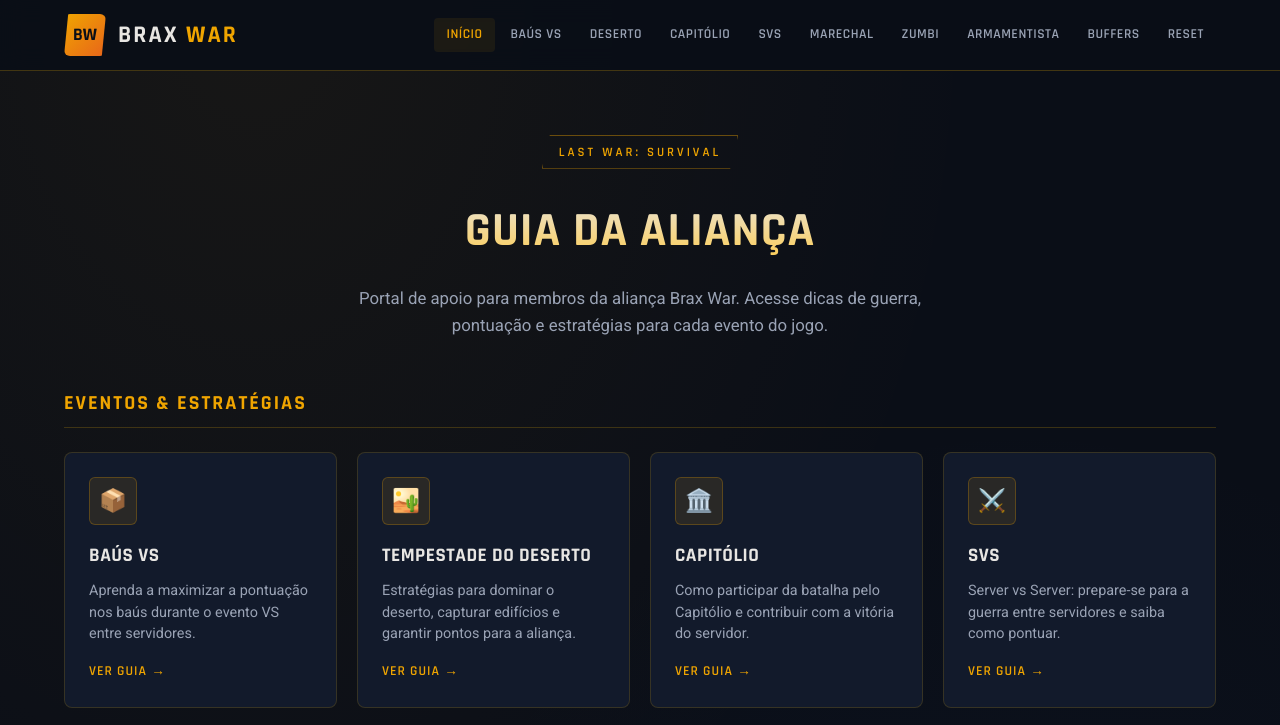
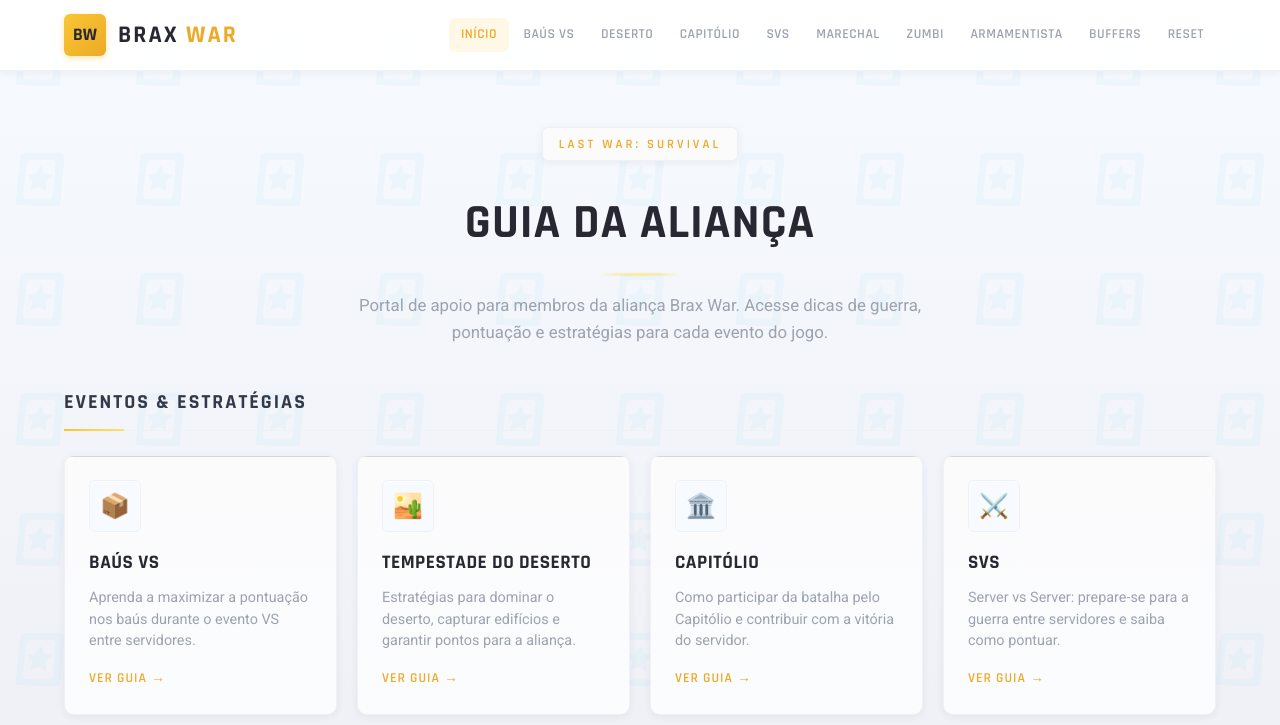
Before and after one commit to BraxWar/braxwar.github.io, a plain HTML site: page index.html in a window 1280 px wide. Shown: the top 725 px of the page. Drawn offline with Linux system fonts and the light colour scheme.

Commit message:
Atualiza tema para fundo claro e cards no estilo dos sites oficiais Last War
Co-authored-by: Cursor <cursoragent@cursor.com>

```diff
--- a/css/style.css
+++ b/css/style.css
@@ -1,20 +1,31 @@
-/* Brax War — tema inspirado em Last War: Survival */
-@import url('https://fonts.googleapis.com/css2?family=Rajdhani:wght@400;500;600;700&family=Roboto:wght@300;400;500&display=swap');
+/* Brax War — tema alinhado aos sites oficiais Last War (store / id) */
+@import url('https://fonts.googleapis.com/css2?family=Rajdhani:wght@400;500;600;700&family=Roboto:wght@300;400;500;700&display=swap');
 
 :root {
-  --bg-dark: #0a0e17;
-  --bg-card: #121a2b;
-  --bg-card-hover: #1a2540;
-  --border-gold: #c8960c;
-  --gold: #f0a500;
-  --gold-light: #ffc940;
-  --orange: #e8651a;
-  --text-primary: #e8e6e3;
-  --text-secondary: #9aa3b5;
-  --text-muted: #6b7589;
-  --accent-blue: #2a5a9e;
-  --shadow: 0 8px 32px rgba(0, 0, 0, 0.5);
-  --radius: 8px;
+  --bg-page: #f7fafe;
+  --bg-page-alt: #eef0f5;
+  --bg-card: #fbfbfc;
+  --bg-card-inner: #fbfcfe;
+  --bg-card-hover: #ffffff;
+  --border-light: #eef1f5;
+  --border-mid: #e5e7eb;
+  --border-bevel-top: #d7d5da;
+  --gold: #f9c633;
+  --gold-dark: #edaa28;
+  --gold-light: #ffdf70;
+  --gold-gradient: linear-gradient(90deg, transparent, rgba(255, 223, 89, 0.35) 20%, rgba(255, 235, 140, 0.85) 50%, rgba(255, 223, 89, 0.35) 80%, transparent);
+  --text-primary: #282832;
+  --text-secondary: #323949;
+  --text-muted: #9ca3af;
+  --text-light: #b0b4bd;
+  --accent-blue: #5861e9;
+  --footer-bg: #323949;
+  --footer-bg-dark: #2a2830;
+  --shadow-sm: 0 2px 8px rgba(40, 40, 50, 0.06);
+  --shadow-md: 0 4px 16px rgba(40, 40, 50, 0.1);
+  --shadow-lg: 0 8px 24px rgba(40, 40, 50, 0.12);
+  --radius: 10px;
+  --radius-sm: 6px;
 }
 
 *,
@@ -31,13 +42,18 @@ html {
 
 body {
   font-family: 'Roboto', sans-serif;
-  background: var(--bg-dark);
+  background-color: var(--bg-page);
   color: var(--text-primary);
   min-height: 100vh;
   line-height: 1.6;
+  display: flex;
+  flex-direction: column;
   background-image:
-    radial-gradient(ellipse at 20% 0%, rgba(240, 165, 0, 0.06) 0%, transparent 50%),
-    radial-gradient(ellipse at 80% 100%, rgba(42, 90, 158, 0.08) 0%, transparent 50%);
+    url('../assets/img/bg_texture.png'),
+    linear-gradient(180deg, var(--bg-page) 0%, var(--bg-page-alt) 100%);
+  background-repeat: repeat, no-repeat;
+  background-size: 120px 120px, 100% 100%;
+  background-attachment: fixed, fixed;
 }
 
 /* Header */
@@ -45,9 +61,10 @@ body {
   position: sticky;
   top: 0;
   z-index: 100;
-  background: rgba(10, 14, 23, 0.95);
+  background: rgba(255, 255, 255, 0.92);
   backdrop-filter: blur(12px);
-  border-bottom: 1px solid rgba(200, 150, 12, 0.3);
+  border-bottom: 1px solid var(--border-light);
+  box-shadow: var(--shadow-sm);
 }
 
 .header-inner {
@@ -71,16 +88,16 @@ body {
 .logo-icon {
   width: 42px;
   height: 42px;
-  background: linear-gradient(135deg, var(--gold) 0%, var(--orange) 100%);
-  border-radius: 6px;
+  background: linear-gradient(135deg, var(--gold) 0%, var(--gold-dark) 100%);
+  border-radius: var(--radius-sm);
   display: flex;
   align-items: center;
   justify-content: center;
   font-family: 'Rajdhani', sans-serif;
   font-weight: 700;
   font-size: 1.1rem;
-  color: var(--bg-dark);
-  clip-path: polygon(10% 0%, 100% 0%, 90% 100%, 0% 100%);
+  color: var(--text-primary);
+  box-shadow: 0 2px 6px rgba(249, 198, 51, 0.4);
 }
 
 .logo-text {
@@ -89,15 +106,16 @@ body {
   font-size: 1.5rem;
   letter-spacing: 2px;
   text-transform: uppercase;
+  color: var(--text-primary);
 }
 
 .logo-text span {
-  color: var(--gold);
+  color: var(--gold-dark);
 }
 
 .main-nav {
   display: flex;
-  gap: 0.25rem;
+  gap: 0.15rem;
   flex-wrap: wrap;
   justify-content: flex-end;
 }
@@ -109,22 +127,22 @@ body {
   letter-spacing: 0.5px;
   text-transform: uppercase;
   text-decoration: none;
-  color: var(--text-secondary);
+  color: var(--text-muted);
   padding: 0.4rem 0.75rem;
-  border-radius: 4px;
+  border-radius: var(--radius-sm);
   transition: color 0.2s, background 0.2s;
 }
 
 .main-nav a:hover,
 .main-nav a.active {
-  color: var(--gold);
-  background: rgba(240, 165, 0, 0.08);
+  color: var(--gold-dark);
+  background: rgba(249, 198, 51, 0.12);
 }
 
 /* Hero */
 .hero {
   text-align: center;
-  padding: 4rem 1.5rem 3rem;
+  padding: 3.5rem 1.5rem 2.5rem;
   max-width: 800px;
   margin: 0 auto;
 }
@@ -136,11 +154,13 @@ body {
   font-size: 0.8rem;
   letter-spacing: 3px;
   text-transform: uppercase;
-  color: var(--gold);
-  border: 1px solid rgba(240, 165, 0, 0.4);
+  color: var(--gold-dark);
+  background: var(--bg-card);
+  border: 1px solid var(--border-light);
   padding: 0.35rem 1rem;
   margin-bottom: 1.5rem;
-  clip-path: polygon(8px 0%, 100% 0%, calc(100% - 8px) 100%, 0% 100%);
+  border-radius: var(--radius-sm);
+  box-shadow: var(--shadow-sm);
 }
 
 .hero h1 {
@@ -150,14 +170,21 @@ body {
   letter-spacing: 1px;
   text-transform: uppercase;
   margin-bottom: 1rem;
-  background: linear-gradient(180deg, var(--text-primary) 0%, var(--gold-light) 100%);
-  -webkit-background-clip: text;
-  -webkit-text-fill-color: transparent;
-  background-clip: text;
+  color: var(--text-primary);
+}
+
+.hero h1::after {
+  content: '';
+  display: block;
+  width: 80px;
+  height: 3px;
+  margin: 0.75rem auto 0;
+  background: var(--gold-gradient);
+  border-radius: 2px;
 }
 
 .hero p {
-  color: var(--text-secondary);
+  color: var(--text-muted);
   font-size: 1.05rem;
   max-width: 600px;
   margin: 0 auto;
@@ -176,10 +203,21 @@ body {
   font-size: 1.25rem;
   letter-spacing: 2px;
   text-transform: uppercase;
-  color: var(--gold);
+  color: var(--text-secondary);
   margin-bottom: 1.5rem;
-  padding-bottom: 0.5rem;
-  border-bottom: 1px solid rgba(200, 150, 12, 0.25);
+  padding-bottom: 0.75rem;
+  border-bottom: 1px solid var(--border-light);
+  position: relative;
+}
+
+.section-title::after {
+  content: '';
+  position: absolute;
+  bottom: -1px;
+  left: 0;
+  width: 60px;
+  height: 2px;
+  background: linear-gradient(90deg, var(--gold), var(--gold-light));
 }
 
 .cards-grid {
@@ -192,13 +230,14 @@ body {
   display: block;
   text-decoration: none;
   color: inherit;
-  background: var(--bg-card);
-  border: 1px solid rgba(200, 150, 12, 0.2);
+  background: linear-gradient(to bottom, var(--border-bevel-top) 0%, var(--border-bevel-top) 1px, var(--bg-card) 1px, var(--bg-card-inner) 100%);
+  border: 1px solid var(--border-light);
   border-radius: var(--radius);
   padding: 1.5rem;
-  transition: transform 0.25s, border-color 0.25s, box-shadow 0.25s, background 0.25s;
+  transition: transform 0.25s, border-color 0.25s, box-shadow 0.25s;
   position: relative;
   overflow: hidden;
+  box-shadow: var(--shadow-sm);
 }
 
 .card::before {
@@ -208,16 +247,16 @@ body {
   left: 0;
   right: 0;
   height: 3px;
-  background: linear-gradient(90deg, var(--gold), var(--orange));
+  background: var(--gold-gradient);
   opacity: 0;
   transition: opacity 0.25s;
 }
 
 .card:hover {
   transform: translateY(-4px);
-  border-color: rgba(240, 165, 0, 0.5);
-  background: var(--bg-card-hover);
-  box-shadow: var(--shadow);
+  border-color: rgba(249, 198, 51, 0.45);
+  background: linear-gradient(to bottom, var(--border-bevel-top) 0%, var(--border-bevel-top) 1px, var(--bg-card-hover) 1px, #ffffff 100%);
+  box-shadow: var(--shadow-lg);
 }
 
 .card:hover::before {
@@ -225,16 +264,17 @@ body {
 }
 
 .card-icon {
-  width: 48px;
-  height: 48px;
-  background: rgba(240, 165, 0, 0.1);
-  border: 1px solid rgba(240, 165, 0, 0.25);
-  border-radius: 6px;
+  width: 52px;
+  height: 52px;
+  background: var(--bg-page);
+  border: 1px solid var(--border-light);
+  border-radius: var(--radius-sm);
   display: flex;
   align-items: center;
   justify-content: center;
-  font-size: 1.4rem;
+  font-size: 1.5rem;
   margin-bottom: 1rem;
+  box-shadow: inset 0 1px 2px rgba(255, 255, 255, 0.8);
 }
 
 .card h3 {
@@ -249,7 +289,7 @@ body {
 
 .card p {
   font-size: 0.9rem;
-  color: var(--text-secondary);
+  color: var(--text-muted);
   line-height: 1.5;
 }
 
@@ -261,7 +301,7 @@ body {
   font-size: 0.85rem;
   letter-spacing: 1px;
   text-transform: uppercase;
-  color: var(--gold);
+  color: var(--gold-dark);
 }
 
 /* Detail page */
@@ -278,7 +318,7 @@ body {
 }
 
 .breadcrumb a {
-  color: var(--gold);
+  color: var(--accent-blue);
   text-decoration: none;
 }
 
@@ -293,16 +333,27 @@ body {
   letter-spacing: 1px;
   text-transform: uppercase;
   margin-bottom: 1.5rem;
-  color: var(--gold-light);
+  color: var(--text-primary);
+}
+
+.page-title::after {
+  content: '';
+  display: block;
+  width: 70px;
+  height: 3px;
+  margin-top: 0.5rem;
+  background: var(--gold-gradient);
+  border-radius: 2px;
 }
 
 .page-description {
-  background: var(--bg-card);
-  border: 1px solid rgba(200, 150, 12, 0.2);
+  background: linear-gradient(to bottom, var(--border-bevel-top) 0%, var(--border-bevel-top) 1px, var(--bg-card) 1px, var(--bg-card-inner) 100%);
+  border: 1px solid var(--border-light);
   border-left: 4px solid var(--gold);
   border-radius: var(--radius);
   padding: 1.5rem;
   margin-bottom: 2rem;
+  box-shadow: var(--shadow-sm);
 }
 
 .page-description h2 {
@@ -311,12 +362,12 @@ body {
   font-size: 1.1rem;
   letter-spacing: 1px;
   text-transform: uppercase;
-  color: var(--gold);
+  color: var(--text-secondary);
   margin-bottom: 0.75rem;
 }
 
 .page-description p {
-  color: var(--text-secondary);
+  color: var(--text-muted);
   margin-bottom: 0.75rem;
 }
 
@@ -325,13 +376,17 @@ body {
 }
 
 .page-description ul {
-  color: var(--text-secondary);
+  color: var(--text-muted);
   padding-left: 1.25rem;
   margin-top: 0.5rem;
 }
 
 .page-description li {
   margin-bottom: 0.35rem;
+}
+
+.page-description li::marker {
+  color: var(--gold-dark);
 }
 
 /* Video */
@@ -345,7 +400,7 @@ body {
   font-size: 1.1rem;
   letter-spacing: 1px;
   text-transform: uppercase;
-  color: var(--text-primary);
+  color: var(--text-secondary);
   margin-bottom: 1rem;
 }
 
@@ -355,8 +410,9 @@ body {
   height: 0;
   overflow: hidden;
   border-radius: var(--radius);
-  border: 1px solid rgba(200, 150, 12, 0.3);
-  box-shadow: var(--shadow);
+  border: 1px solid var(--border-light);
+  box-shadow: var(--shadow-md);
+  background: #fff;
 }
 
 .video-wrapper iframe {
@@ -379,21 +435,25 @@ body {
   letter-spacing: 1px;
   text-transform: uppercase;
   text-decoration: none;
-  color: var(--gold);
+  color: var(--text-secondary);
   padding: 0.6rem 1.2rem;
-  border: 1px solid rgba(240, 165, 0, 0.4);
-  border-radius: 4px;
-  transition: background 0.2s;
+  background: var(--bg-card);
+  border: 1px solid var(--border-light);
+  border-radius: var(--radius-sm);
+  box-shadow: var(--shadow-sm);
+  transition: background 0.2s, border-color 0.2s, color 0.2s;
 }
 
 .back-link:hover {
-  background: rgba(240, 165, 0, 0.1);
+  background: #fff;
+  border-color: var(--gold);
+  color: var(--gold-dark);
 }
 
-/* Footer */
+/* Footer — estilo escuro dos sites oficiais */
 .site-footer {
-  border-top: 1px solid rgba(200, 150, 12, 0.2);
-  background: rgba(10, 14, 23, 0.8);
+  border-top: 1px solid var(--footer-bg-dark);
+  background: var(--footer-bg);
   padding: 2rem 1.5rem;
   margin-top: auto;
 }
@@ -410,7 +470,7 @@ body {
 
 .footer-text {
   font-size: 0.85rem;
-  color: var(--text-muted);
+  color: var(--text-light);
 }
 
 .footer-links {
@@ -421,7 +481,7 @@ body {
 
 .footer-links a {
   font-size: 0.85rem;
-  color: var(--text-secondary);
+  color: #d7d5da;
   text-decoration: none;
   transition: color 0.2s;
 }
@@ -456,4 +516,8 @@ body {
     flex-direction: column;
     text-align: center;
   }
+
+  body {
+    background-size: 80px 80px, 100% 100%;
+  }
 }
```
Also changed, not shown: assets/img/bg_texture.png (added).
